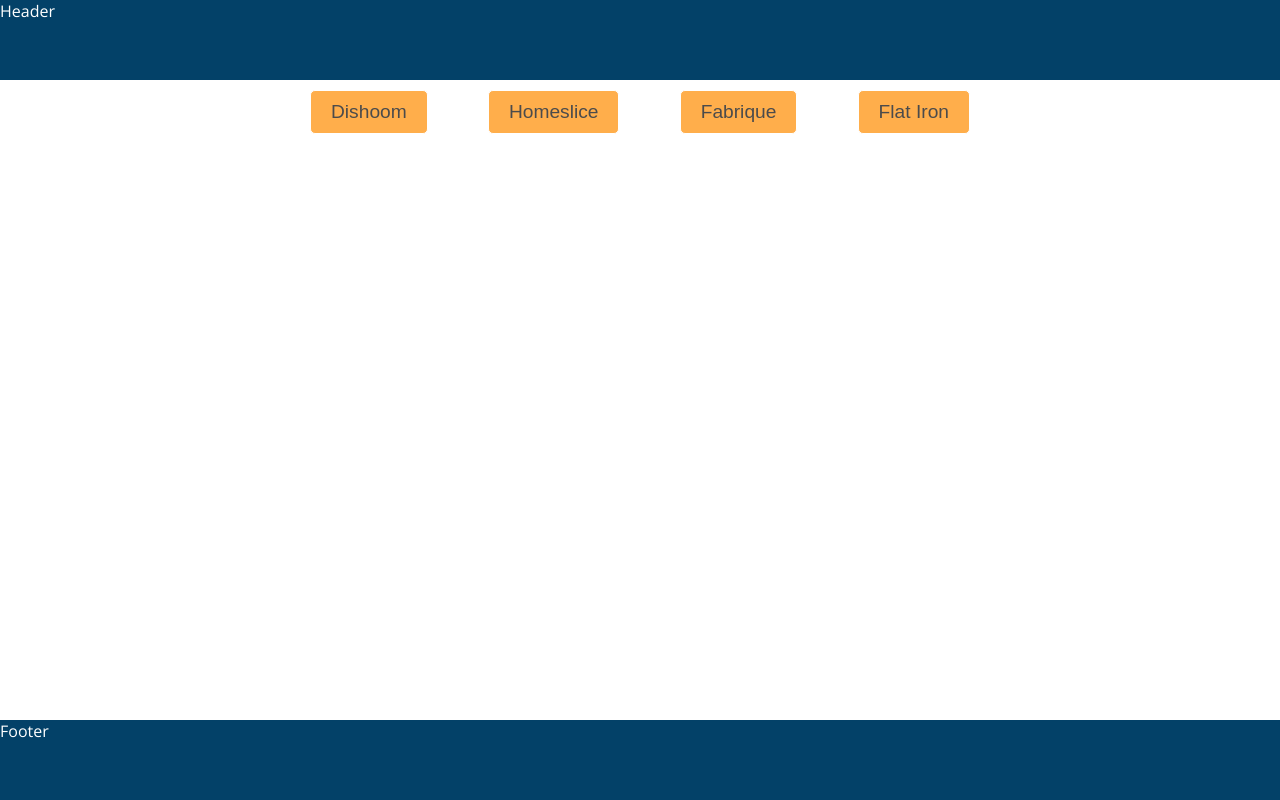
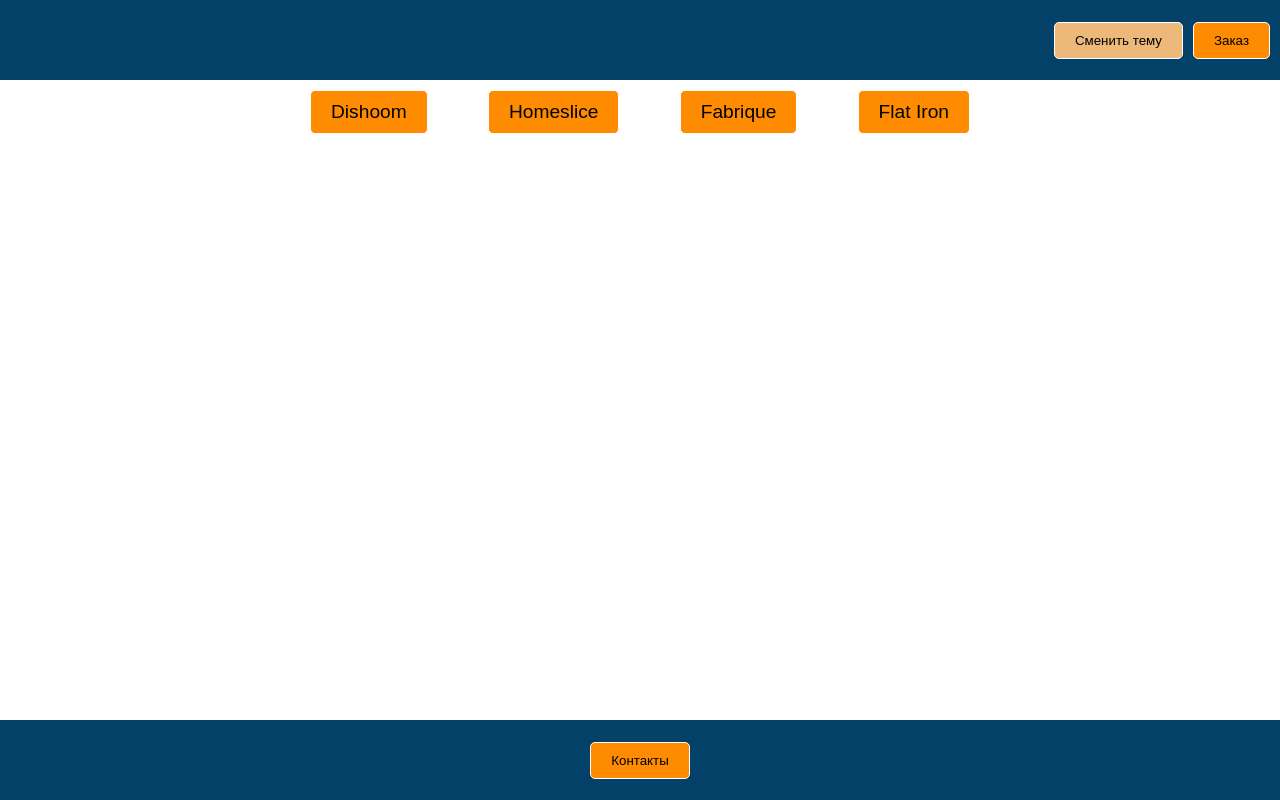
Before and after one commit to alice-rami/react-course-2023-11, a React (Vite) app: page / in a window 1280 px wide. Built offline with nearby package versions, Linux system fonts and the light colour scheme.

Commit message:
hw6: add theme context for buttons

```diff
--- a/src/components/button/component.tsx
+++ b/src/components/button/component.tsx
@@ -1,12 +1,14 @@
 import classNames from 'classnames';
 import { ReactNode } from 'react';
 import styles from './styles.module.css';
+import { Theme } from '../../types/types';
 
 interface ButtonProps {
   onClick: () => void;
   children?: ReactNode;
   type?: 'primary' | 'secondary';
   size?: 'big' | 'small';
+  theme?: Theme;
   className?: string;
   disabled?: boolean;
 }
@@ -15,6 +17,7 @@
   onClick,
   type = 'primary',
   size = 'big',
+  theme = 'light',
   className,
   disabled = false,
   children,
@@ -22,7 +25,13 @@
   return (
     <button
       onClick={onClick}
-      className={classNames(styles.root, styles[type], styles[size], className)}
+      className={classNames(
+        styles.root,
+        styles[type],
+        styles[size],
+        { [styles.dark]: theme === 'dark' },
+        className
+      )}
       disabled={disabled}
     >
       {children}
--- a/src/components/button/styles.module.css
+++ b/src/components/button/styles.module.css
@@ -1,14 +1,16 @@
 .root {
   border: 1px solid white;
   border-radius: 5px;
-  opacity: 0.7;
 }
 
 .root:hover {
   border: 1px solid var(--light-blue);
-  opacity: 1;
-  transition: opacity linear 0.5s;
+  transition: border linear 0.5s;
   cursor: pointer;
+}
+
+.root:active {
+  opacity: 0.8;
 }
 
 .root:disabled,
@@ -23,8 +25,12 @@
 }
 
 .secondary {
-  opacity: 0.9;
   background-color: var(--orange-light);
+}
+
+.dark {
+  background-color: var(--dark-blue);
+  color: white;
 }
 
 .big {
--- a/src/components/counter/component.tsx
+++ b/src/components/counter/component.tsx
@@ -1,6 +1,7 @@
 import classNames from 'classnames';
 import { Button } from '../button/component';
 import styles from './styles.module.css';
+import { useTheme } from '../../theme-context/hook';
 
 interface CounterProps {
   value: number;
@@ -17,6 +18,7 @@
   min = 0,
   max = 5,
 }: CounterProps) => {
+  const { theme } = useTheme();
   return (
     <div className={classNames(styles.root)}>
       <Button
@@ -25,6 +27,7 @@
         size='small'
         type='secondary'
         className={styles.buttonText}
+        theme={theme}
       >
         −
       </Button>
@@ -35,6 +38,7 @@
         size='small'
         type='secondary'
         className={styles.buttonText}
+        theme={theme}
       >
         +
       </Button>
--- a/src/components/footer/component.tsx
+++ b/src/components/footer/component.tsx
@@ -1,10 +1,20 @@
 import classNames from 'classnames';
 import styles from './styles.module.css';
+import { Button } from '../button/component';
 
 interface FooterProps {
   className?: string;
 }
 
 export const Footer = ({ className }: FooterProps) => {
-  return <div className={classNames(styles.root, className)}>Footer</div>;
+  return (
+    <div className={classNames(styles.root, className)}>
+      <Button
+        onClick={() => console.log('Контакты')}
+        className={classNames(styles.button)}
+      >
+        Контакты
+      </Button>
+    </div>
+  );
 };
--- a/src/components/footer/styles.module.css
+++ b/src/components/footer/styles.module.css
@@ -2,4 +2,12 @@
   height: var(--footer-height);
   background-color: var(--dark-blue);
   color: white;
+  display: flex;
+  justify-content: center;
+  align-items: center;
 }
+
+.button {
+  z-index: 1;
+  opacity: 1;
+}
--- a/src/components/header/component.tsx
+++ b/src/components/header/component.tsx
@@ -1,10 +1,33 @@
 import classNames from 'classnames';
 import styles from './styles.module.css';
+import { Button } from '../button/component';
+import { useTheme } from '../../theme-context/hook';
 
 interface HeaderProps {
   className?: string;
 }
 
 export const Header = ({ className }: HeaderProps) => {
-  return <div className={classNames(styles.root, className)}>Header</div>;
+  const { theme, toggleTheme } = useTheme();
+  return (
+    <div className={classNames(styles.root, className)}>
+      <Button
+        onClick={() => {
+          if (toggleTheme) {
+            toggleTheme(theme);
+          }
+        }}
+        className={classNames(styles.button)}
+        type='secondary'
+      >
+        Сменить тему
+      </Button>
+      <Button
+        onClick={() => console.log('Заказ')}
+        className={classNames(styles.button)}
+      >
+        Заказ
+      </Button>
+    </div>
+  );
 };
--- a/src/components/header/styles.module.css
+++ b/src/components/header/styles.module.css
@@ -3,4 +3,12 @@
   background-color: var(--dark-blue);
   color: white;
   z-index: 1;
+  display: flex;
+  justify-content: flex-end;
+  align-items: center;
 }
+
+.button {
+  z-index: 2;
+  margin-right: 10px;
+}
--- a/src/components/layout/component.tsx
+++ b/src/components/layout/component.tsx
@@ -3,6 +3,7 @@
 import { ReactNode } from 'react';
 import classNames from 'classnames';
 import styles from './styles.module.css';
+import { ThemeProvider } from '../../theme-context/component';
 
 interface LayoutProps {
   children: ReactNode;
@@ -12,8 +13,10 @@
 export const Layout = ({ children, className }: LayoutProps) => {
   return (
     <div className={classNames(styles.root, className)}>
-      <Header className={classNames(styles.header)} />
-      <main className={classNames(styles.main)}>{children}</main>
+      <ThemeProvider>
+        <Header className={classNames(styles.header)} />
+        <main className={classNames(styles.main)}>{children}</main>
+      </ThemeProvider>
       <Footer className={classNames(styles.footer)} />
     </div>
   );
--- a/src/components/picker-item/component.tsx
+++ b/src/components/picker-item/component.tsx
@@ -1,6 +1,7 @@
 import classNames from 'classnames';
 import { Button } from '../button/component';
 import styles from './styles.module.css';
+import { useTheme } from '../../theme-context/hook';
 
 interface PickerItemProps {
   pickItem: () => void;
@@ -8,11 +9,16 @@
 }
 
 export const PickerItem = ({ pickItem, value }: PickerItemProps) => {
+  const { theme } = useTheme();
   if (!value) {
     return null;
   }
   return (
-    <Button onClick={() => pickItem()} className={classNames(styles.item)}>
+    <Button
+      onClick={() => pickItem()}
+      className={classNames(styles.item)}
+      theme={theme}
+    >
       {value}
     </Button>
   );
--- a/src/styles/index.css
+++ b/src/styles/index.css
@@ -13,7 +13,7 @@
 :root {
   --header-height: 80px;
   --footer-height: 80px;
-  --orange-light: rgba(255, 140, 0, 0.5);
+  --orange-light: rgb(237, 185, 123);
   --orange: rgb(255, 140, 0);
   --border-grey: darkgrey;
   --disabled-grey: #ccc;
```
